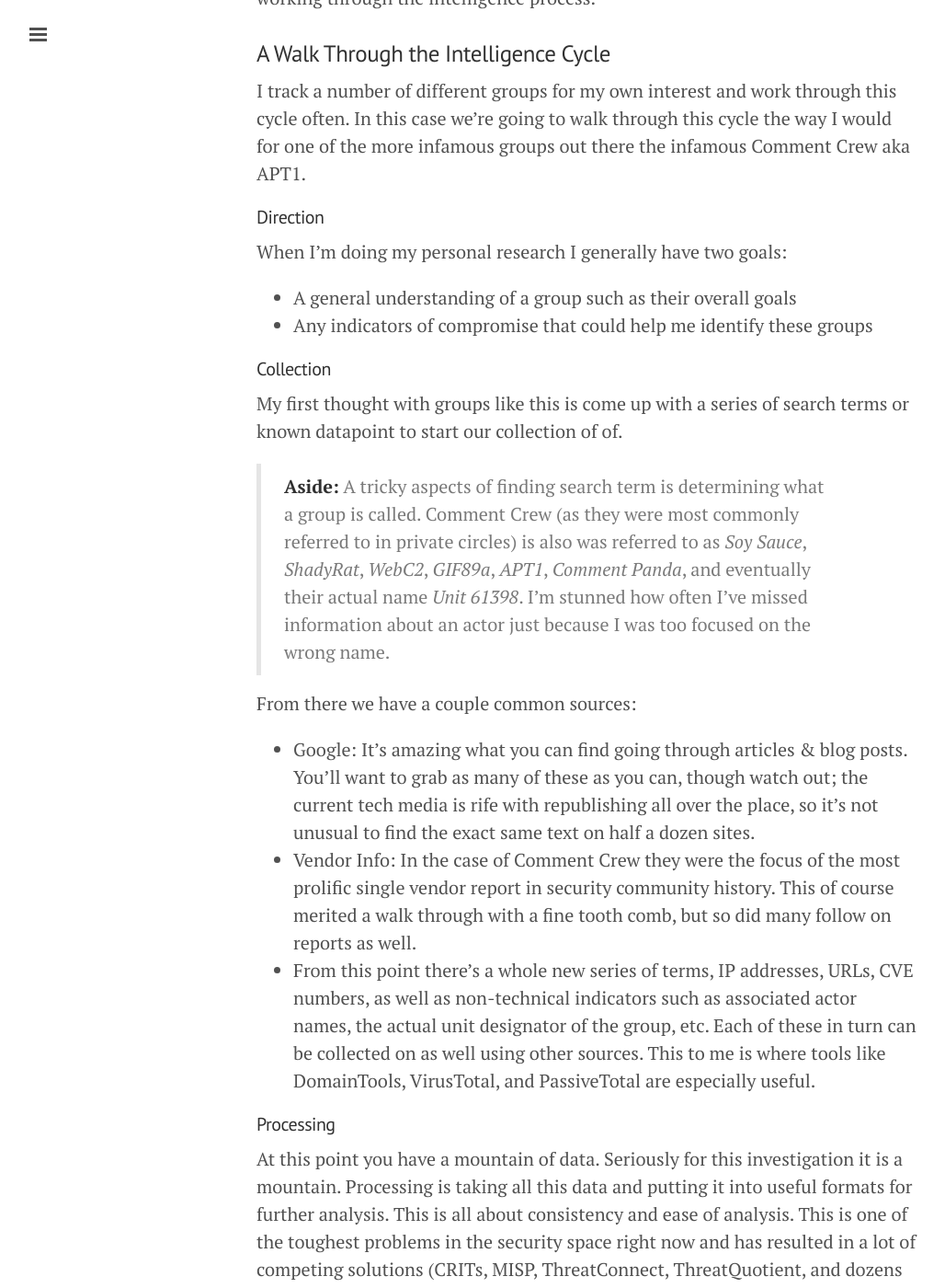
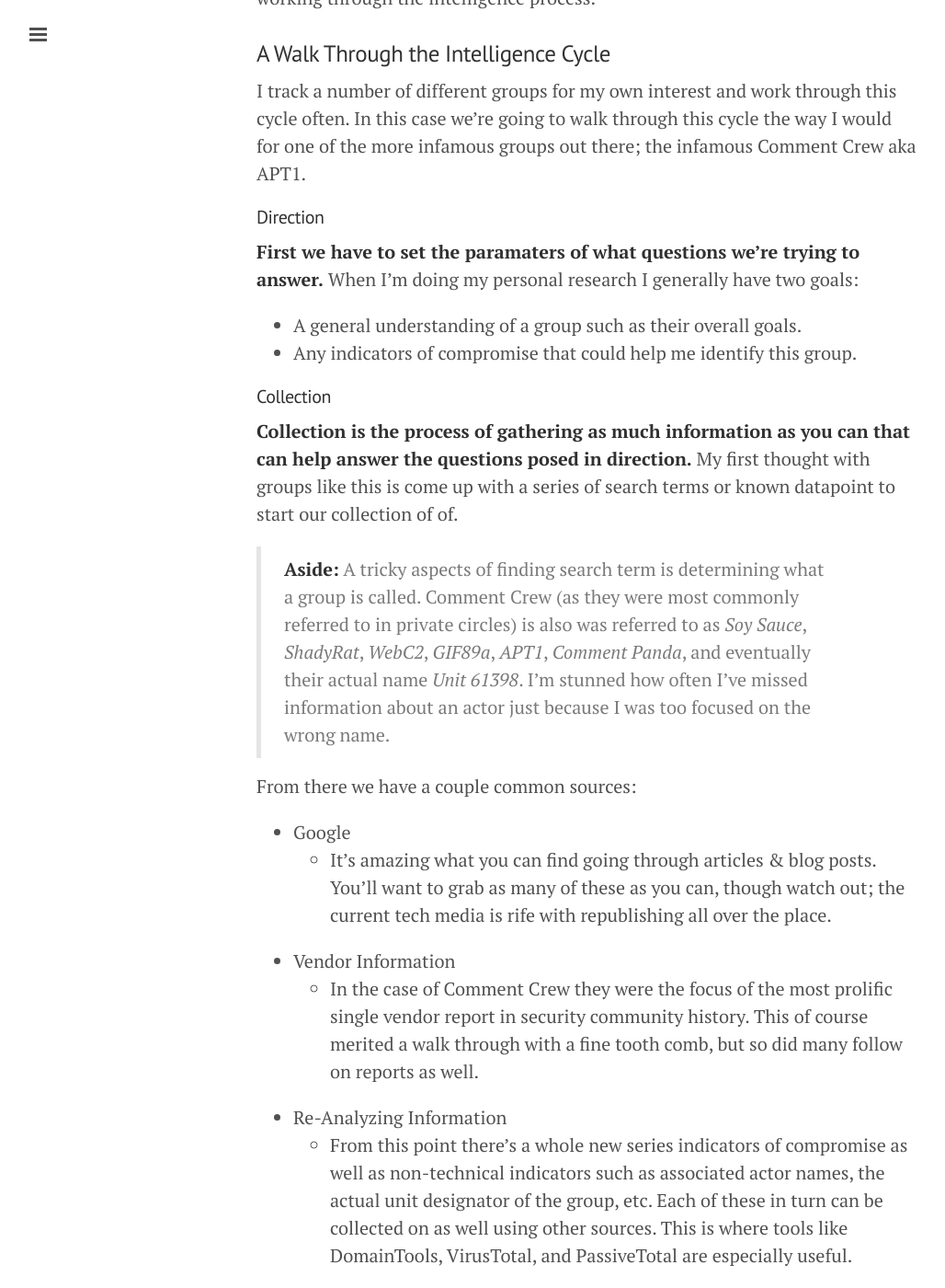
Before and after one commit to sroberts/sroberts.github.io, a Jekyll site: the page built from _posts/2015-02-10-cycles-intelligence.md, in a window 1280 px wide and 1400 px high, scrolled down 1581 px. Shown: the whole window at 92% size, without its empty margins (1-1029 px from the left). Built offline with Jekyll 4.4.1, drawn with Linux system fonts in a browser that asks for light colours; nearby versions of some CDN libraries; some of the changed text lies outside the part shown.

Commit message:
even more edits!

```diff
--- a/_posts/2015-02-10-cycles-intelligence.md
+++ b/_posts/2015-02-10-cycles-intelligence.md
@@ -3,7 +3,7 @@
 title: Intelligence Concepts - The Intelligence Cycle
 ---
 
-This is happening. I can't talk about important intelligence concepts for security without talking about the grand daddy, the original: the Intelligence Cycle. This should be great discussion fodder for anyone who has to talk to someone who claims they're selling some form of "Threat Intelligence" product, given in most cases they seem to be using the phrase in place of the word "smart". Intelligence vs smart couldn't be farther from the truth.
+I can't talk about important intelligence concepts for security without talking about the grand daddy, the original: the Intelligence Cycle. This should be great discussion fodder for anyone who has to talk to someone who claims they're selling some form of "Threat Intelligence" product, given in most cases they seem to be using the phrase in place of the word "smart". Intelligence vs smart couldn't be farther from the truth.
 
 ## [The Intelligence Cycle](https://www.cia.gov/kids-page/6-12th-grade/who-we-are-what-we-do/the-intelligence-cycle.html)
 
@@ -19,34 +19,40 @@
 
 ### A Walk Through the Intelligence Cycle
 
-I track a number of different groups for my own interest and work through this cycle often. In this case we're going to walk through this cycle the way I would for one of the more infamous groups out there the infamous Comment Crew aka APT1.
+I track a number of different groups for my own interest and work through this cycle often. In this case we're going to walk through this cycle the way I would for one of the more infamous groups out there; the infamous Comment Crew aka APT1.
 
 #### Direction
-When I'm doing my personal research I generally have two goals:
-- A general understanding of a group such as their overall goals
-- Any indicators of compromise that could help me identify these groups
+__First we have to set the paramaters of what questions we're trying to answer.__ When I'm doing my personal research I generally have two goals:
+
+- A general understanding of a group such as their overall goals.
+- Any indicators of compromise that could help me identify this group.
 
 #### Collection
 
-My first thought with groups like this is come up with a series of search terms or known datapoint to start our collection of of.
+__Collection is the process of gathering as much information as you can that can help answer the questions posed in direction.__ My first thought with groups like this is come up with a series of search terms or known datapoint to start our collection of of.
 
 > __Aside:__ A tricky aspects of finding search term is determining what a group is called. Comment Crew (as they were most commonly referred to in private circles) is also was referred to as _Soy Sauce_, _ShadyRat_, _WebC2_, _GIF89a_, _APT1_, _Comment Panda_, and eventually their actual name _Unit 61398_. I'm stunned how often I've missed information about an actor just because I was too focused on the wrong name.
 
 From there we have a couple common sources:
 
-- Google: It's amazing what you can find going through articles & blog posts. You'll want to grab as many of these as you can, though watch out; the current tech media is rife with republishing all over the place, so it's not unusual to find the exact same text on half a dozen sites.
-- Vendor Info: In the case of Comment Crew they were the focus of the most prolific single vendor report in security community history. This of course merited a walk through with a fine tooth comb, but so did many follow on reports as well.
-- From this point there's a whole new series of terms, IP addresses, URLs, CVE numbers, as well as non-technical indicators such as associated actor names, the actual unit designator of the group, etc. Each of these in turn can be collected on as well using other sources. This to me is where tools like DomainTools, VirusTotal, and PassiveTotal are especially useful.
+- Google
+    - It's amazing what you can find going through articles & blog posts. You'll want to grab as many of these as you can, though watch out; the current tech media is rife with republishing all over the place.
+- Vendor Information
+    - In the case of Comment Crew they were the focus of the most prolific single vendor report in security community history. This of course merited a walk through with a fine tooth comb, but so did many follow on reports as well.
+- Re-Analyzing Information
+    - From this point there's a whole new series indicators of compromise as well as non-technical indicators such as associated actor names, the actual unit designator of the group, etc. Each of these in turn can be collected on as well using other sources. This is where tools like DomainTools, VirusTotal, and PassiveTotal are especially useful.
+
+The collection process continues until exhausted, either based on content or on time.
 
 #### Processing
 
-At this point you have a mountain of data. Seriously for this investigation it is a mountain. Processing is taking all this data and putting it into useful formats for further analysis. This is all about consistency and ease of analysis. This is one of the toughest problems in the security space right now and has resulted in a lot of competing solutions (CRITs, MISP, ThreatConnect, ThreatQuotient, and dozens of home grown systems).
+At this point you have a mountain of data. __Processing is taking all this data and putting it into useful formats for further analysis.__ This is all about consistency and ease of analysis. This is one of the toughest problems in the security space right now and has resulted in a lot of competing solutions (CRITs, MISP, ThreatConnect, ThreatQuotient, and dozens of home grown systems).
 
 I end up processing my data into a lot of formats. For things like reports and articles I initially process them into JSON files per article. From there I push my data (__Note: I'm saying data, not intelligence yet__) into a number of places, including the CRITs intelligence management system and Maltego for future analysis. I also keep all my raw, but processed files around in case I need to manipulate them differently later.
 
 #### Analysis
 
-Now we have the necessary collection of data processed into a consistent manner and we're ready to go back and address those original questions.
+__Now we have the necessary collection of data processed into a consistent manner and we're ready to go back and address those original questions.__
 
 - A general understanding of a group such as their overall goals?
     - This is what the long form reports tell us. And for a case like this we're looking for confirmation in as many places as possible. We learn this group is about attacking military related targets, trying to gather information that will support their national defense.
@@ -59,7 +65,7 @@
 
 #### Dissemination
 
-The next to last step is dissemination to stakeholders. In a case like this I'm the stakeholder, so I don't need things disseminated as this is mostly a reference set for me. In the event I was building this for someone else this is the point where I'd pass them information.
+The next to last step is dissemination to stakeholders. In a case like this I'm the stakeholder, so I don't need things disseminated as this is mostly a reference set for me. __In the event I was building this for someone else this is the point where I'd pass them information.__
 
 If this was being disseminated there are a few things to consider:
 
@@ -70,7 +76,7 @@
 
 #### Feedback
 
-Feedback is the simplest part of this whole cycle: Did you answer the questions posted during direction to the stakeholders satisfaction? If yes does this lead to new questions that need to be asked? If no how does this lead to generating a better question or a new series of collections?
+Feedback is the simplest part of this whole cycle: __Did you answer the questions posted during direction to the stakeholders satisfaction?__ If yes does this lead to new questions that need to be asked? If no how does this lead to generating a better question or a new series of collections?
 
 This is a tough one to stomach. If you're the stakeholder you're answering to yourself, which makes it difficult to be honest in your assessment. If the stakeholder is someone else this is their chance to judge your work. Brutal honesty with yourself throughout the process is the only answer.
 
```
